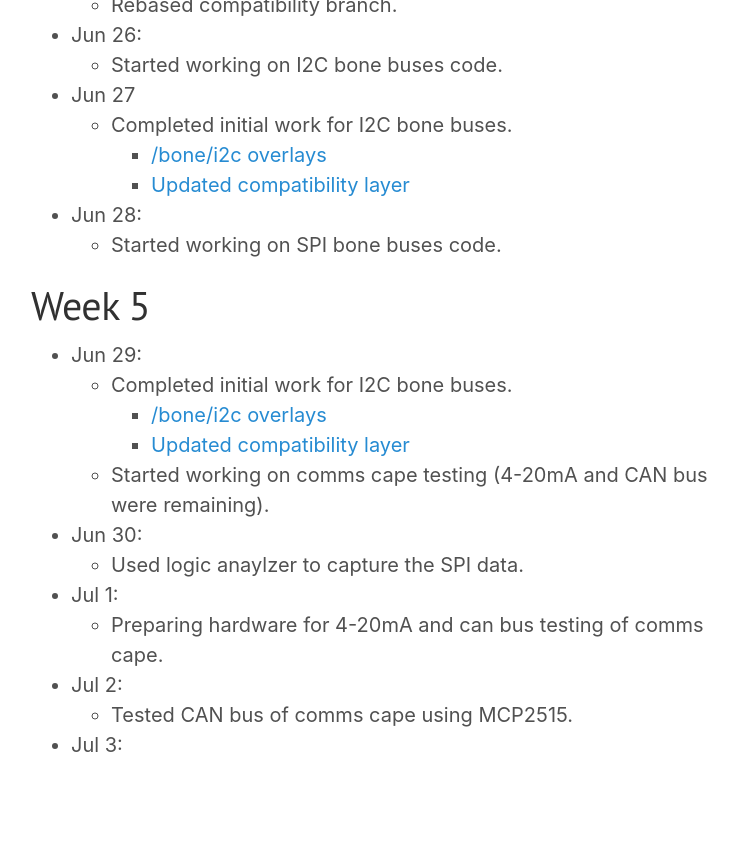
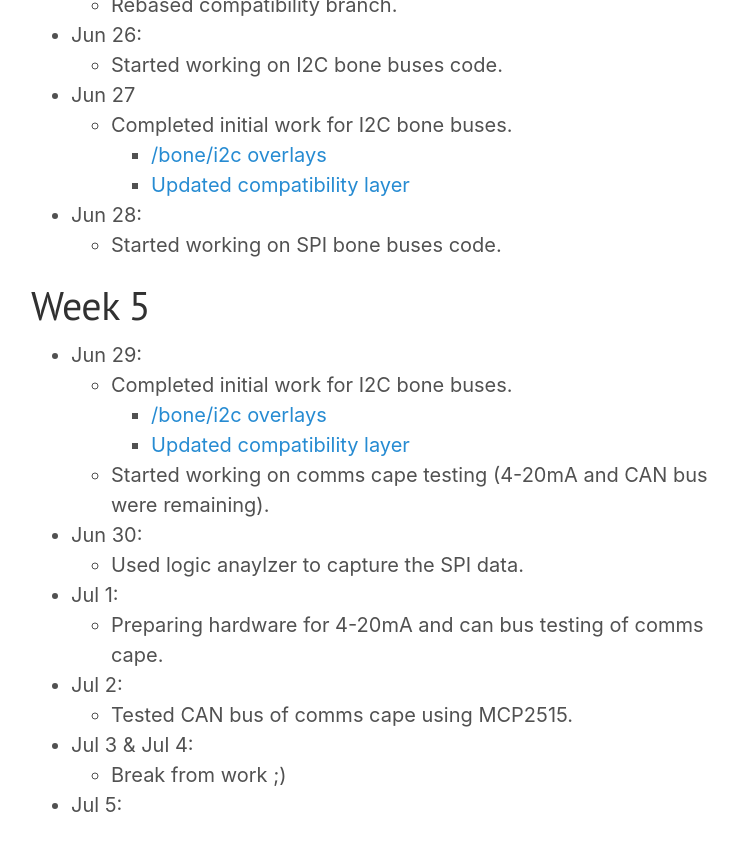
Before and after one commit to lorforlinux/GSoC2020_BeagleBoard.org, a Jekyll site: the page built from jouranl.md, in a window 1280 px wide and 900 px high, scrolled down 3157 px. Shown: the top 851 px of the window, without its empty margins (249-987 px from the left). Built offline with Jekyll 4.4.1, drawn with Linux system fonts in a browser that asks for light colours.

Commit message:
Day33 & Day34

```diff
--- a/jouranl.md
+++ b/jouranl.md
@@ -117,4 +117,6 @@ permalink: journal.html
   - Preparing hardware for 4-20mA and can bus testing of comms cape.
 - Jul 2:
   - Tested CAN bus of comms cape using MCP2515.
-- Jul 3:
+- Jul 3 & Jul 4:
+  - Break from work ;)
+- Jul 5:
```
